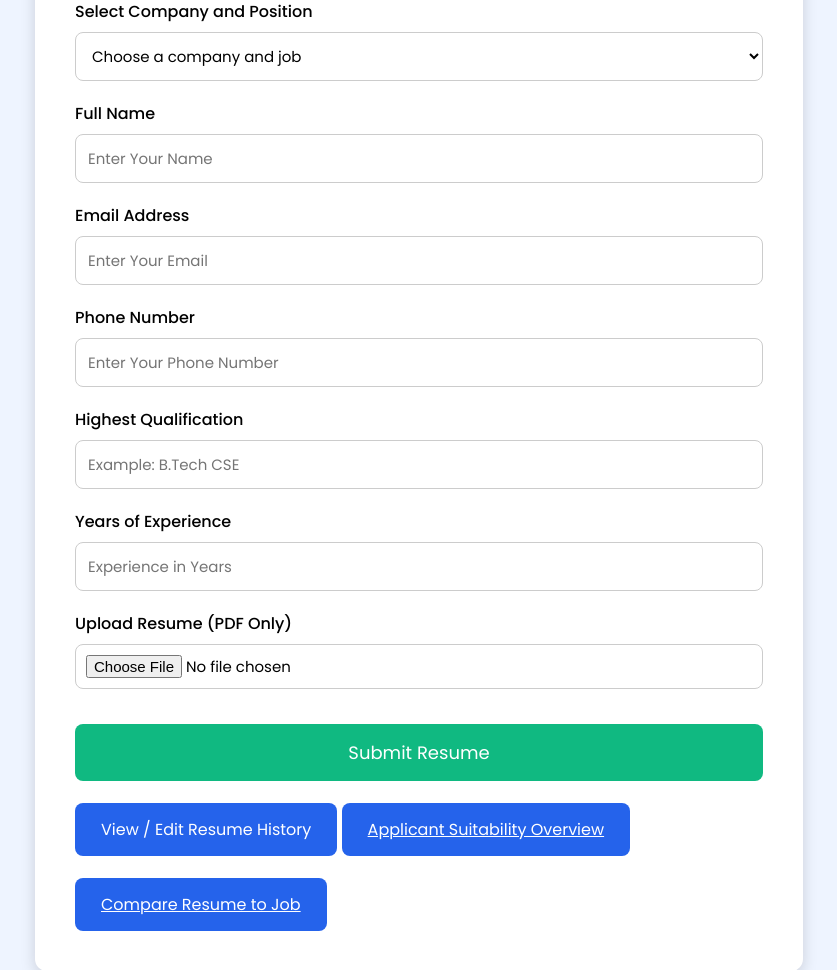
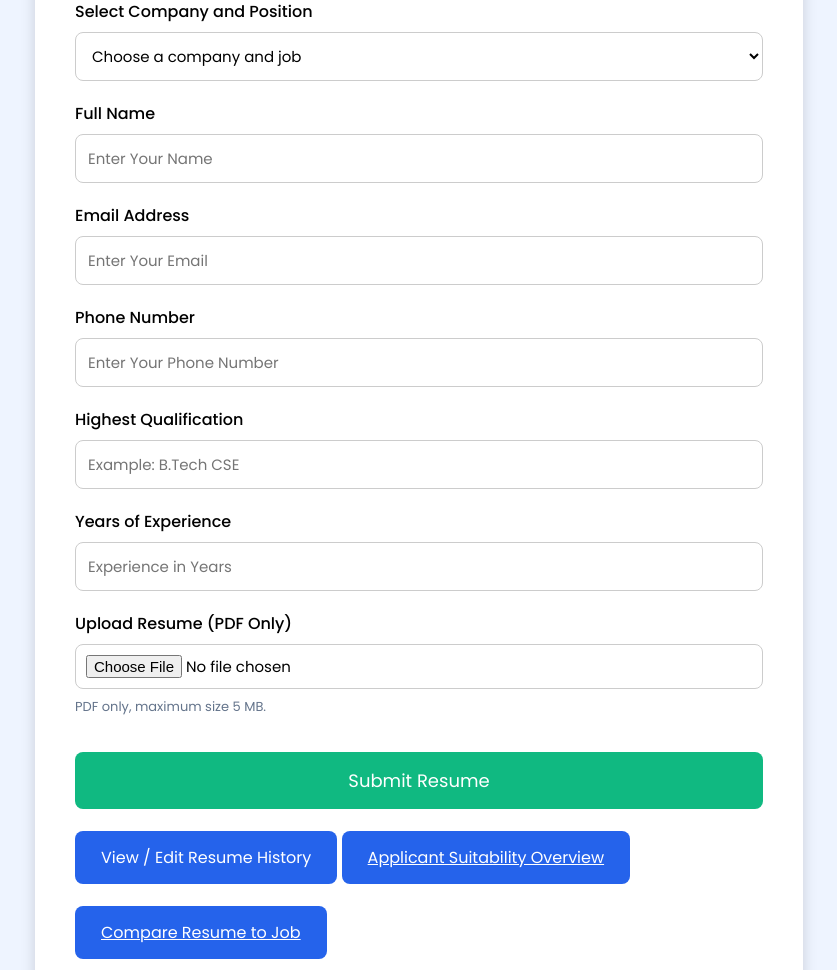
Before and after one commit to ag1476790-arch/AI-Resume-Screening-System, a Flask app: page /applicant in a window 1280 px wide. Shown: the part 234-1204 px from the top of the page, without its empty margins (221-1058 px from the left). Run offline with Flask 3, Linux system fonts and the light colour scheme; data that the repository does not hold is empty.

Commit message:
Restrict resume uploads

```diff
--- a/app.py
+++ b/app.py
@@ -4,6 +4,7 @@ import sqlite3
 import json
 import pdfplumber
 from datetime import datetime
+from werkzeug.utils import secure_filename
 from sklearn.feature_extraction.text import TfidfVectorizer
 from sklearn.metrics.pairwise import cosine_similarity
 from models.predictor import predict_resume
@@ -16,6 +17,8 @@ os.makedirs(UPLOAD_FOLDER, exist_ok=True)
 DB_PATH = os.environ.get("DB_PATH", "jobs.db")
 
 app.config["UPLOAD_FOLDER"] = UPLOAD_FOLDER
+MAX_RESUME_SIZE = 5 * 1024 * 1024
+app.config["MAX_CONTENT_LENGTH"] = MAX_RESUME_SIZE
 
 
 def get_db_connection():
@@ -574,10 +577,25 @@ def upload_resume():
         return "The selected job is no longer available.", 404
 
     resume = request.files["resume"]
+    if not resume or not resume.filename:
+        return "Please select a PDF resume.", 400
+
+    if not resume.filename.lower().endswith(".pdf"):
+        return "Only PDF resumes are accepted.", 400
+
+    resume.seek(0, os.SEEK_END)
+    resume_size = resume.tell()
+    resume.seek(0)
+    if resume_size > MAX_RESUME_SIZE:
+        return "Resume file must be 5 MB or smaller.", 413
+
+    safe_filename = secure_filename(resume.filename)
+    if not safe_filename:
+        return "Invalid resume filename.", 400
 
     filepath = os.path.join(
         app.config["UPLOAD_FOLDER"],
-        resume.filename
+        safe_filename
     )
 
     resume.save(filepath)
@@ -621,7 +639,7 @@ def upload_resume():
             phone,
             qualification,
             experience,
-            resume.filename,
+            safe_filename,
             result["similarity"],
             result["skill_score"],
             result["ats_score"],
--- a/static/css/applicant.css
+++ b/static/css/applicant.css
@@ -91,6 +91,12 @@ input[type=file]{
 
     padding:10px;
 
+}
+
+.upload-hint{
+    margin:8px 0 0;
+    color:#64748b;
+    font-size:13px;
 }
 
 select{
--- a/template/applicant.html
+++ b/template/applicant.html
@@ -106,8 +106,11 @@
             type="file"
             name="resume"
             accept=".pdf"
+            data-max-size="5242880"
             required
         >
+
+        <p class="upload-hint">PDF only, maximum size 5 MB.</p>
 
         <button type="submit">
 
@@ -202,6 +205,16 @@
         requirements.hidden = false;
     });
 </script>
+<script>
+    document.querySelector('input[name="resume"]').addEventListener("change", function () {
+        const maxSize = Number(this.dataset.maxSize);
+        if (this.files[0] && this.files[0].size > maxSize) {
+            this.setCustomValidity("Resume must be 5 MB or smaller.");
+        } else {
+            this.setCustomValidity("");
+        }
+    });
+</script>
 
 </body>
 
```
